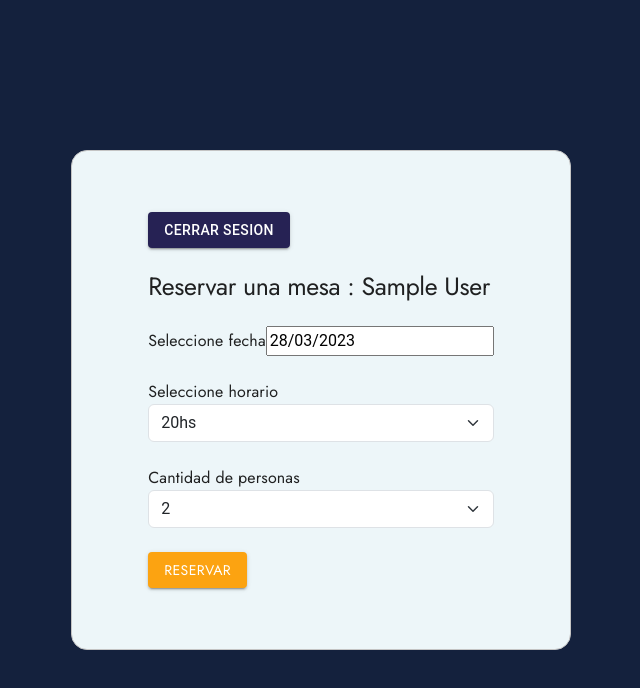
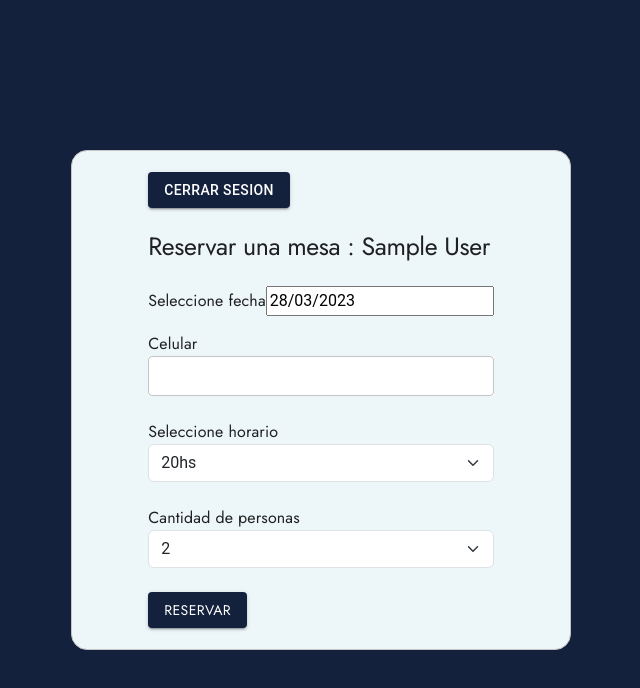
Before and after one commit to guidomora/reservation-user, a React (Vite) app: page /Seleccion in a window 1280 px wide. Shown: the top 688 px of the page, without its empty margins (319-959 px from the left). Built offline with nearby package versions, Linux system fonts and the light colour scheme; no server answers; sample sign-in values are in the browser's storage.

Commit message:
fixing little bugs

```diff
--- a/src/Reservation/Main.jsx
+++ b/src/Reservation/Main.jsx
@@ -1,4 +1,4 @@
-import { Button, Grid, Typography } from "@mui/material";
+import { Button, Grid, Input, TextField, Typography } from "@mui/material";
 import { addDays } from "date-fns";
 import { es } from "date-fns/locale";
 import React from "react";
@@ -18,16 +18,18 @@ const Main = () => {
     fecha,
     horario,
     cantidad,
+    celular,
     inputChange,
     formState,
     setFormState,
   } = useForm({
     fecha: new Date(),
     horario: "",
+    celular: "",
     cantidad: "",
   });
   const { displayName, uid } = useSelector((state) => state.auth);
-  const {reserved} = useSelector(state => state.form)
+  const { reserved } = useSelector(state => state.form)
   const { startLogout } = useAuthStore();
   const { createReservation, clearReservation } = useFormStore()
 
@@ -48,12 +50,12 @@ const Main = () => {
 
   const onSubmit = async (event) => {
     event.preventDefault();
-    await createReservation({ fecha, horario, cantidad })
+    await createReservation({ fecha, horario, cantidad, celular, displayName })
     sweet()
   };
 
   const clearAll = async () => {
-   await startLogout()
+    await startLogout()
     clearReservation()
   }
 
@@ -95,7 +97,21 @@ const Main = () => {
               onChange={(event) => onDateChanged(event, "fecha")}
             />
           </Grid>
-
+          <Grid mt={2}>
+            <Typography variant="p" sx={{ fontFamily: "Jost" }}>
+              Celular
+            </Typography>
+            <TextField
+              type="number"
+              name="celular"
+              fullWidth
+              onChange={inputChange}
+              value={celular}
+              variant="outlined"
+              size="small"
+              sx={{backgroundColor: "white"}}
+            />
+          </Grid>
           <Grid mt={3}>
             <Typography variant="p" sx={{ fontFamily: "Jost" }}>
               Seleccione horario
@@ -133,12 +149,11 @@ const Main = () => {
           <Grid mt={3}>
             <Button
               variant="contained"
-              sx={{ backgroundColor: "secondary.main", fontFamily: "Jost" }}
+              sx={{ backgroundColor: "primary.main", fontFamily: "Jost" }}
               type="submit"
               disabled={reserved}
             >
               Reservar
-              {/* <Link className="sub" component={RouterLink} to="/Seleccion/End"> Reservar</Link> */}
             </Button>
           </Grid>
         </Grid>
--- a/src/admin/Admin.jsx
+++ b/src/admin/Admin.jsx
@@ -1,24 +1,17 @@
 import { Button, Grid, Typography } from '@mui/material'
 import React from 'react'
-import useAuthStore from '../hooks/useAuthStore';
+import Nav from './Components/Nav';
+import Reservations from './Components/Reservations';
 
 const Admin = () => {
-  const { startLogout } = useAuthStore();
+
   return (
-    <Grid display={"flex"}
-      justifyContent={"center"}
-      alignItems={"center"}
-      border={"solid 1px #C4C4C4"}
-      borderRadius={4}
-      sx={{ height: 300, width: 500, backgroundColor: "#edf6f9" }}
+    <Grid
+      sx={{ height: "100vh", width: "100vw", backgroundColor: "#edf6f9" }}
       className='animate__animated animate__fadeIn'>
-      <Grid sx={{ width: 400, display: "flex", justifyContent: "center", alignItems: "center" }}>
-        <Grid sx={{ width: 400, display: "flex", flexDirection: "column", justifyContent: "center", alignItems: "center" }}>
-          <Typography variant='h6' sx={{ fontFamily: "Jost", fontSize: 25, textAlign: "center" }}>Admin</Typography>
-          <Button variant="contained" onClick={startLogout}>
-              Cerrar sesion
-            </Button>
-        </Grid>
+      <Grid>
+        <Nav />
+        <Reservations />
       </Grid>
     </Grid>
   )
--- /dev/null
+++ b/src/admin/Components/Nav.jsx
@@ -0,0 +1,19 @@
+import { Button, Grid, Typography } from '@mui/material'
+import React from 'react'
+import useAuthStore from '../../hooks/useAuthStore';
+
+const Nav = () => {
+    const { startLogout } = useAuthStore();
+    return (
+        <Grid sx={{ height: 70, backgroundColor: "primary.main" }} display="flex" justifyContent="space-between" alignItems="center">
+            <Typography variant='h6' sx={{ marginLeft: 2, fontFamily: "Jost", fontSize: 25, color: "secondary.main" }}>
+                Reservas Realizadas
+            </Typography>
+            <Button sx={{ marginRight: 2 }} variant="contained" color='error' onClick={startLogout}>
+                Cerrar sesion
+            </Button>
+        </Grid>
+    )
+}
+
+export default Nav
--- /dev/null
+++ b/src/admin/Components/Reservations.jsx
@@ -0,0 +1,9 @@
+import React from 'react'
+
+const Reservations = () => {
+  return (
+    <div>Reservations</div>
+  )
+}
+
+export default Reservations
--- a/src/hooks/useFormStore.js
+++ b/src/hooks/useFormStore.js
@@ -7,14 +7,16 @@ const useFormStore = () => {
   const { uid, email, displayName } = useSelector((state) => state.auth);
   const dispatch = useDispatch();
 
-  const createReservation = async ({ fecha, horario, cantidad }) => {
+  const createReservation = async ({ fecha, horario, cantidad, celular, displayName }) => {
     const newReservation = {
       fecha: fecha,
       horario: horario,
       cantidad: cantidad,
+      celular: celular,
+      nombre: displayName
     };
 
-    const newDoc = doc(collection(db, `${uid}/reservations/reservation`));
+    const newDoc = doc(collection(db, `/reservations/user-reservation/${uid}`));
     await setDoc(newDoc, newReservation);
     newReservation.id = newDoc.id
     dispatch(startReservation(newReservation))
@@ -31,3 +33,6 @@ const useFormStore = () => {
 };
 
 export default useFormStore;
+
+
+// const newDoc = doc(collection(db, `${uid}/reservations/reservation`));
--- a/src/store/journal/formSlice.js
+++ b/src/store/journal/formSlice.js
@@ -9,10 +9,11 @@ export const formSlice = createSlice({
   reducers: {
     startReservation: (state, { payload }) => {
       state.reservation.push(payload)
-      state. reserved = true
+      state.reserved = true
     },
     startClearingReservation: (state) => {
       state.reservation = []
+      state.reserved = false
     }
   },
 });
--- a/src/themes/redTheme.js
+++ b/src/themes/redTheme.js
@@ -6,10 +6,10 @@ import { red } from '@mui/material/colors';
 export const redTheme = createTheme({
     palette: {
         primary: {
-            main: '#262254'
+            main: '#14213d'
         },
         secondary: {
-            main: '#fca311'
+            main: '#ffffff'
         },
         error: {
             main: red.A400
```
